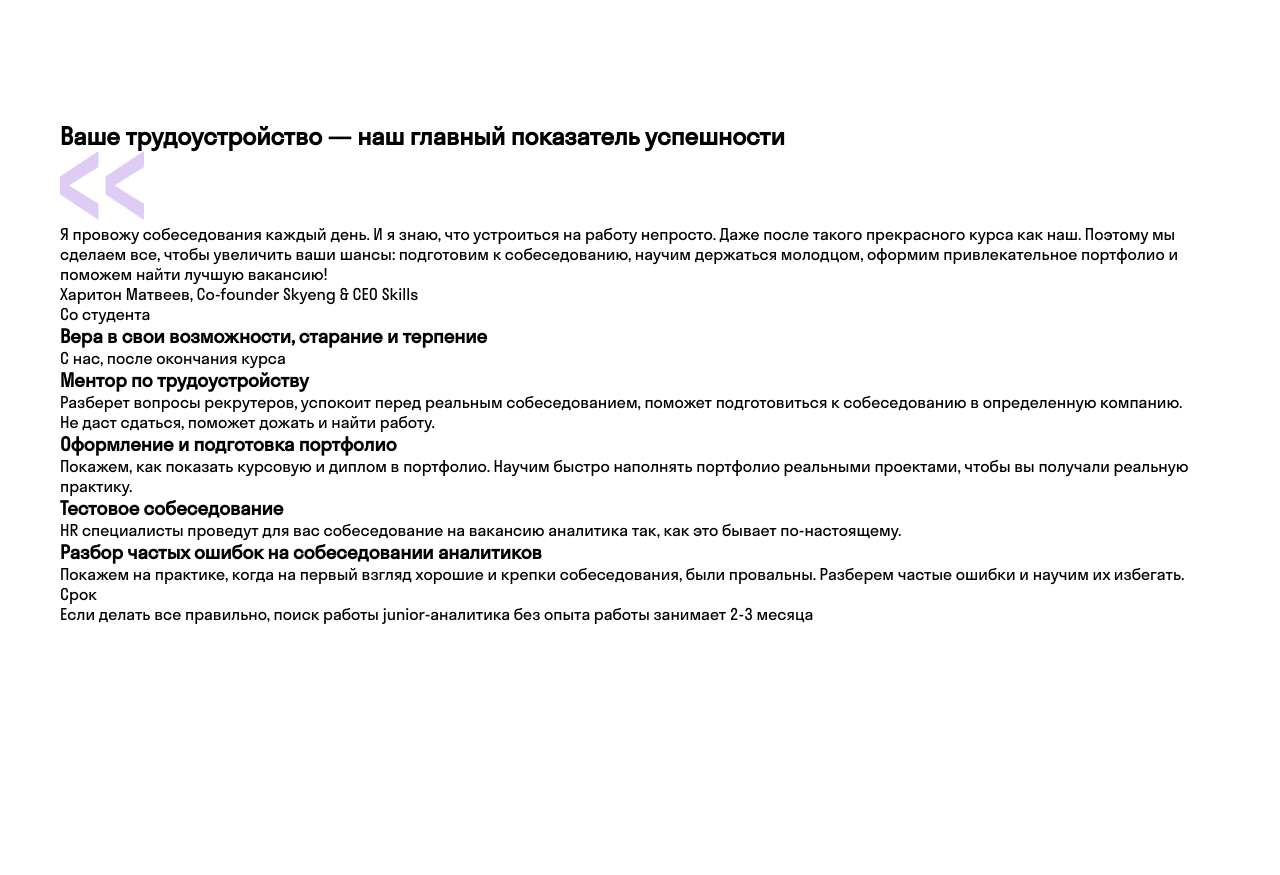
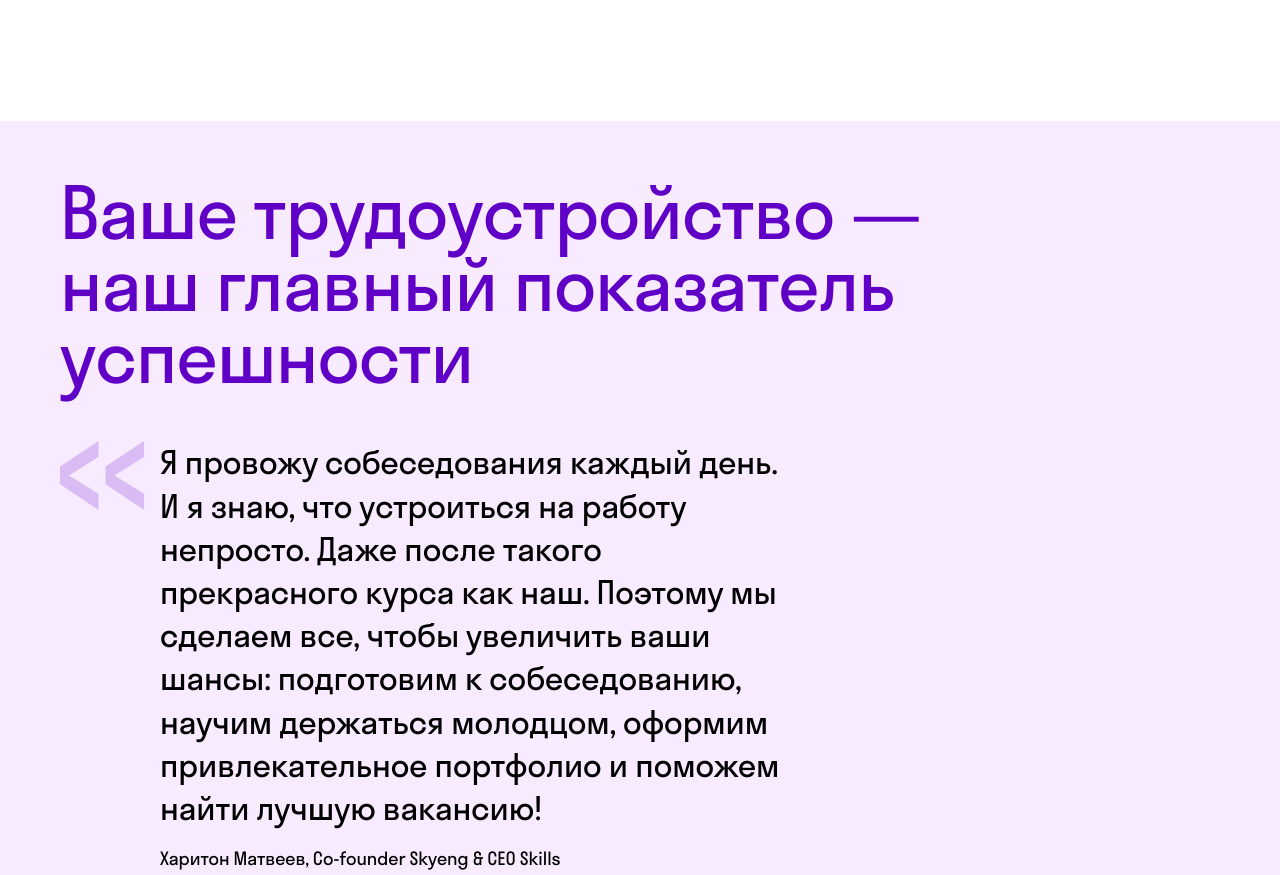
Before and after one commit to DmitryTell/SkyPro-landing-DA, a plain HTML site: page index.html in a window 1280 px wide. Shown: the part 10700-11575 px from the top of the page. Before the commit the page ends 11324 px from the top, so only its background shows below. Drawn offline with Linux system fonts and the light colour scheme; files whose address does not match are found by name.

Commit message:
Employing started creating css file

```diff
--- a/css/_vars.scss
+++ b/css/_vars.scss
@@ -38,3 +38,10 @@ $big-block-learning-bg-additional: #F9EBFF;
 $big-block-teachers-text-color: #000000;
 $big-block-teachers-links-color: #FF6D00;
 $big-block-teachers-form-bg: #ECECEC;
+
+/*Employing*/
+$employing-padding-top: 56px;
+$employing-padding-bottom: 64px;
+$employing-bg-color: #F9EBFF;
+$employing-purple-text-color: #6000C7;
+$employing-text-color: #000000;
--- a/css/styles.scss
+++ b/css/styles.scss
@@ -1241,3 +1241,60 @@ a {
         }
     }
 }
+
+.employing {
+    position: relative;
+    padding-top: $employing-padding-top;
+    padding-bottom: $employing-padding-bottom;
+    background: $employing-bg-color;
+
+    &__title {
+        max-width: 957px;
+        margin-bottom: 48px;
+        font-weight: 400;
+        font-size: 72px;
+        line-height: 100%;
+        letter-spacing: -0.6px;
+        font-feature-settings: 'pnum' on, 'lnum' on;
+        color: $employing-purple-text-color;
+    }
+
+    &__quote {
+        margin-bottom: 56px;
+        display: flex;
+        align-items: start;
+        gap: 16px;
+    }
+    .quote {
+        &__content {
+            width: 620px;
+            display: flex;
+            flex-direction: column;
+            gap: 16px;
+        }
+
+        &__text {
+            font-weight: 400;
+            font-size: 32px;
+            line-height: 135%;
+            letter-spacing: -0.05px;
+            font-feature-settings: 'pnum' on, 'lnum' on;
+            color: $employing-text-color;
+        }
+
+        &__author {
+            font-weight: 400;
+            font-size: 18px;
+            line-height: 145%;
+            letter-spacing: -0.05px;
+            font-feature-settings: 'pnum' on, 'lnum' on;
+            color: $employing-text-color;
+        }
+    }
+
+    &__content {
+        max-width: 960px;
+        margin: 0 auto;
+        background: #FFFFFF;
+    }
+}
--- a/index.html
+++ b/index.html
@@ -532,7 +532,7 @@
                     <p class="quote__text">
                         Я провожу собеседования каждый день. И я знаю, что устроиться на работу непросто. Даже после такого прекрасного курса как наш. Поэтому мы сделаем все, чтобы увеличить ваши шансы: подготовим к собеседованию, научим держаться молодцом, оформим привлекательное портфолио и поможем найти лучшую вакансию!
                     </p>
-                    <p class="quote__autor">Харитон Матвеев, Co-founder Skyeng & CEO Skills</p>
+                    <p class="quote__author">Харитон Матвеев, Co-founder Skyeng & CEO Skills</p>
                 </div>
             </div>
             <div class="employing__content content-block">
@@ -578,6 +578,7 @@
                     </p>
                 </div>
             </div>
+            <img src="img/employing-khariton-matveev.png" alt="Khariton Matveev" class="employing__matveev">
         </div>
     </section>
 </body>
```
Also changed, not shown: css/styles.css, img/employing-khariton-matveev.png (added), 1 other file.
